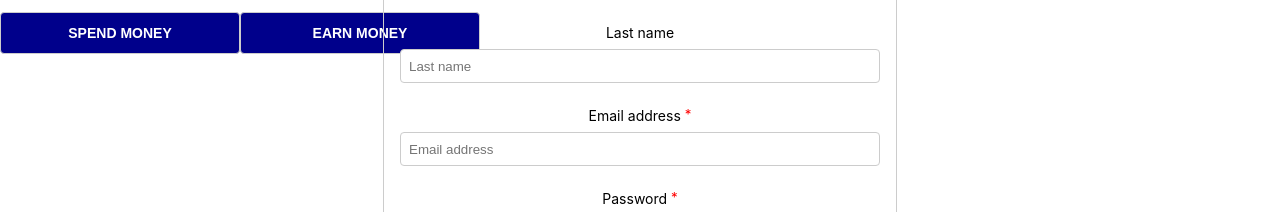
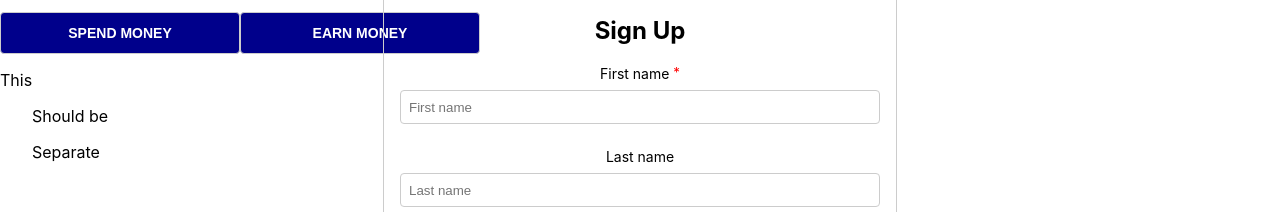
Before and after one commit to yucheuan/MetaCourse, a React (Create React App) app in the folder react-C6/: page / in a window 1280 px wide. Shown: the part 552-764 px from the top of the page. Built offline with nearby package versions, Linux system fonts and the light colour scheme; no server answers.

Commit message:
Children and cloneElement

```diff
--- a/react-C6/src/App.js
+++ b/react-C6/src/App.js
@@ -9,6 +9,7 @@ import { lightColors, darkColors } from './tokens';
 import { useState } from 'react';
 import FetchAPI from './FetchAPI';
 import Calculator from './Calculator';
+import Row from './Row';
 
 const data = [
   {
@@ -75,6 +76,11 @@ function App() {
       <ListOfFeedback allFeedback={allFeedback} />
       <FetchAPI />
       <Calculator />
+      <Row spacing={32}>
+        <p>This</p>
+        <p>Should be</p>
+        <p>Separate</p>
+      </Row>
       <Signup />
     </div>
   );
--- /dev/null
+++ b/react-C6/src/Row.js
@@ -0,0 +1,20 @@
+import { Children, cloneElement } from "react"
+
+export default function Row ({ children, spacing }) {
+    const childStyle = {
+        marginLeft: `${spacing}px`
+    }
+
+    return (
+        <div>
+            {Children.map(children, (child, index) => { //loop child element
+                return cloneElement(child, { //element
+                    style: {
+                        ...child.props.style, //original style
+                        ...(index > 0 ? childStyle : {}) //overwrite style
+                    }
+                })
+            })}
+        </div>
+    )
+}
```
